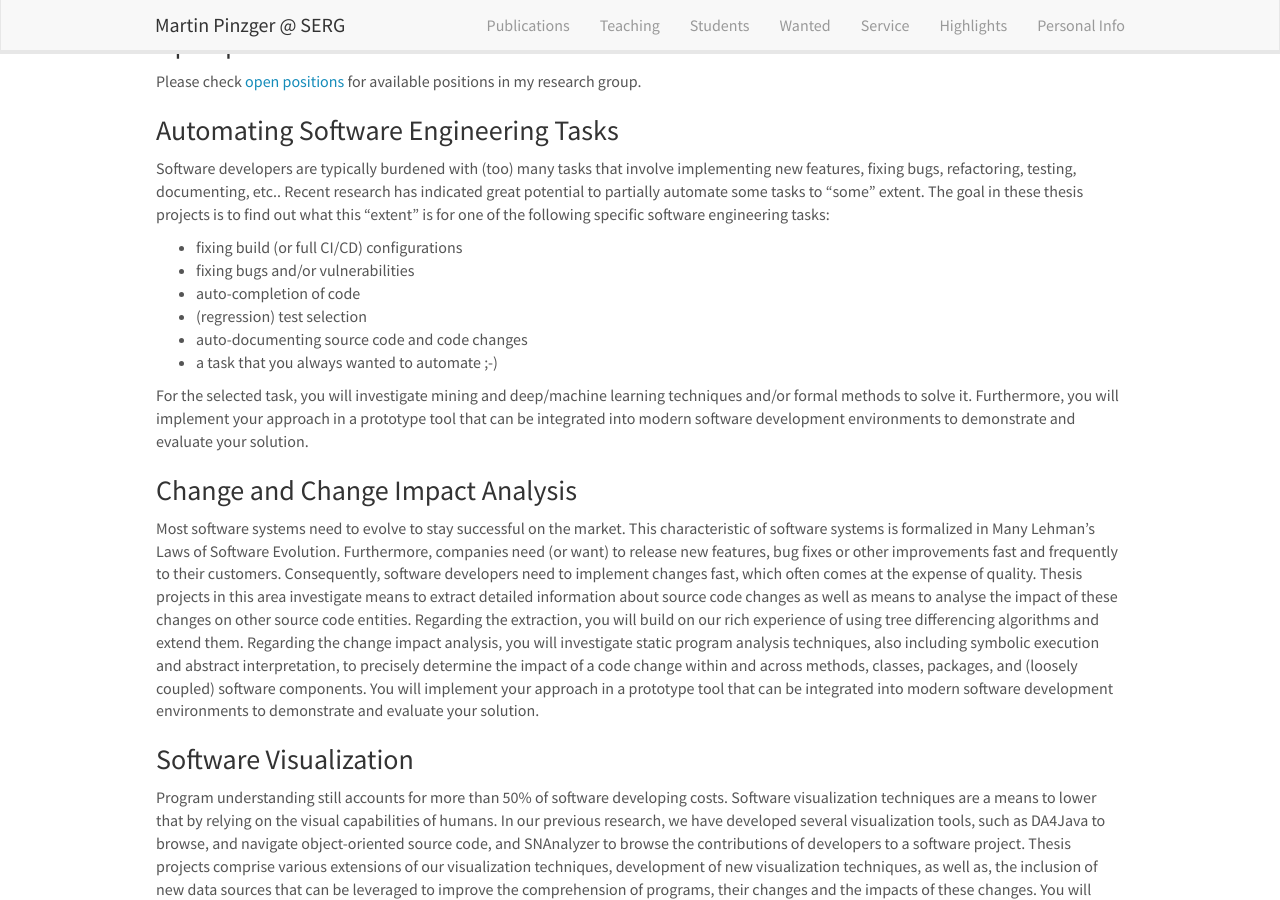
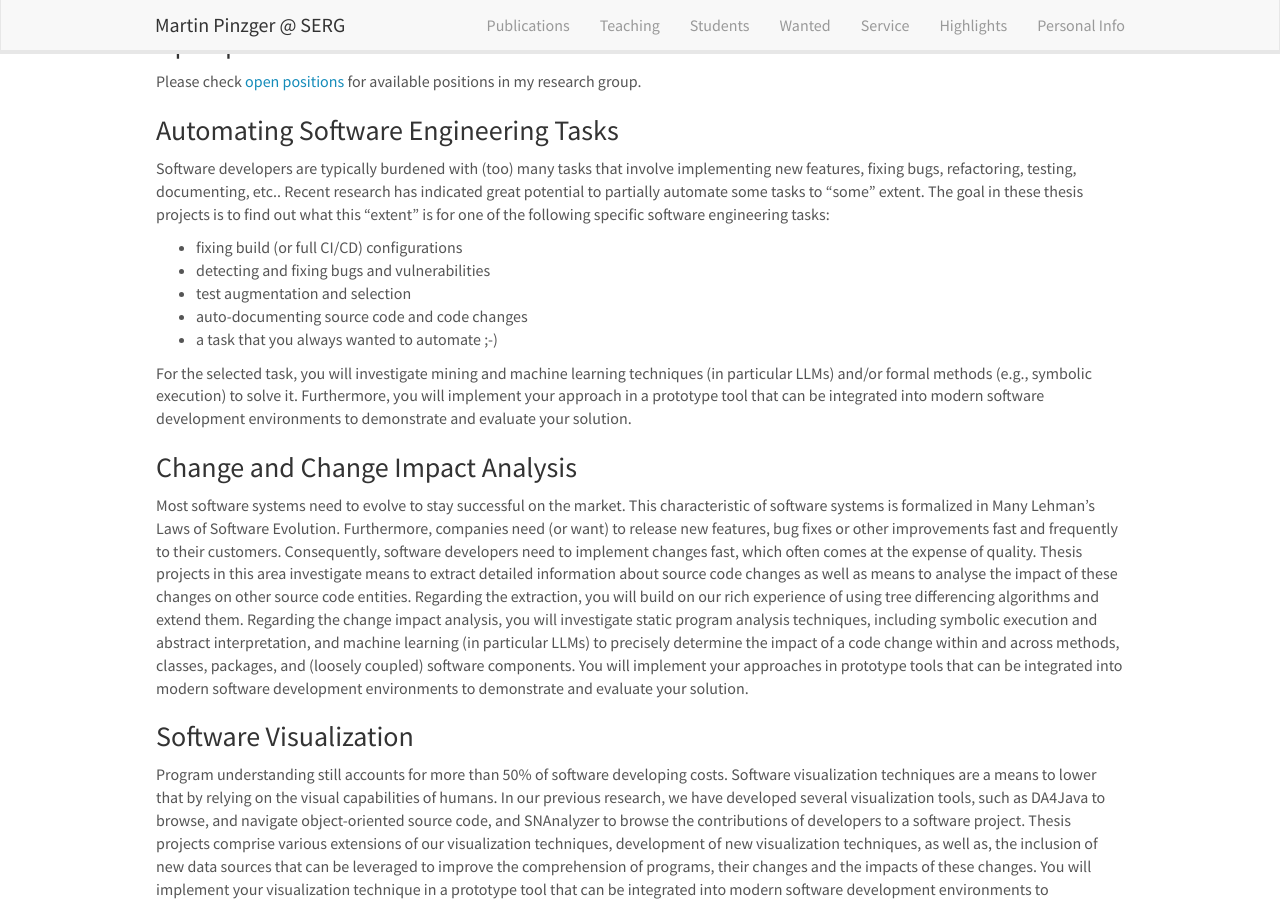
Before and after one commit to pinzger/pinzger.github.io, a Jekyll site: the page built from _pages/wanted.md, in a window 1280 px wide and 900 px high, scrolled down 437 px. Built offline with Jekyll 4.4.1, drawn with Linux system fonts in a browser that asks for light colours; nearby versions of some CDN libraries.

Commit message:
some more small updates

```diff
--- a/_pages/wanted.md
+++ b/_pages/wanted.md
@@ -28,16 +28,15 @@ Please check [open positions](openpositions) for available positions in my resea
 ### Automating Software Engineering Tasks
 Software developers are typically burdened with (too) many tasks that involve implementing new features, fixing bugs, refactoring, testing, documenting, etc.. Recent research has indicated great potential to partially automate some tasks to "some" extent. The goal in these thesis projects is to find out what this "extent" is for one of the following specific software engineering tasks:
 * fixing build (or full CI/CD) configurations
-* fixing bugs and/or vulnerabilities
-* auto-completion of code
-* (regression) test selection
+* detecting and fixing bugs and vulnerabilities
+* test augmentation and selection
 * auto-documenting source code and code changes
 * a task that you always wanted to automate ;-)
 
-For the selected task, you will investigate mining and deep/machine learning techniques and/or formal methods to solve it. Furthermore, you will implement your approach in a prototype tool that can be integrated into modern software development environments to demonstrate and evaluate your solution.
+For the selected task, you will investigate mining and machine learning techniques (in particular LLMs) and/or formal methods (e.g., symbolic execution) to solve it. Furthermore, you will implement your approach in a prototype tool that can be integrated into modern software development environments to demonstrate and evaluate your solution.
 
 ### Change and Change Impact Analysis
-Most software systems need to evolve to stay successful on the market. This characteristic of software systems is formalized in Many Lehman's Laws of Software Evolution. Furthermore, companies need (or want) to release new features, bug fixes or other improvements fast and frequently to their customers. Consequently, software developers need to implement changes fast, which often comes at the expense of quality. Thesis projects in this area investigate means to extract detailed information about source code changes as well as means to analyse the impact of these changes on other source code entities. Regarding the extraction, you will build on our rich experience of using tree differencing algorithms and extend them. Regarding the change impact analysis, you will investigate static program analysis techniques, also including symbolic execution and abstract interpretation, to precisely determine the impact of a code change within and across methods, classes, packages, and (loosely coupled) software components. You will implement your approach in a prototype tool that can be integrated into modern software development environments to demonstrate and evaluate your solution.
+Most software systems need to evolve to stay successful on the market. This characteristic of software systems is formalized in Many Lehman's Laws of Software Evolution. Furthermore, companies need (or want) to release new features, bug fixes or other improvements fast and frequently to their customers. Consequently, software developers need to implement changes fast, which often comes at the expense of quality. Thesis projects in this area investigate means to extract detailed information about source code changes as well as means to analyse the impact of these changes on other source code entities. Regarding the extraction, you will build on our rich experience of using tree differencing algorithms and extend them. Regarding the change impact analysis, you will investigate static program analysis techniques, including symbolic execution and abstract interpretation, and machine learning (in particular LLMs) to precisely determine the impact of a code change within and across methods, classes, packages, and (loosely coupled) software components. You will implement your approaches in prototype tools that can be integrated into modern software development environments to demonstrate and evaluate your solution.
 
 ### Software Visualization
 Program understanding still accounts for more than 50% of software developing costs. Software visualization techniques are a means to lower that by relying on the visual capabilities of humans. In our previous research, we have developed several visualization tools, such as DA4Java to browse, and navigate object-oriented source code, and SNAnalyzer to browse the contributions of developers to a software project. Thesis projects comprise various extensions of our visualization techniques, development of new visualization techniques, as well as, the inclusion of new data sources that can be leveraged to improve the comprehension of programs, their changes and the impacts of these changes. You will implement your visualization technique in a prototype tool that can be integrated into modern software development environments to demonstrate and evaluate your solution.
```
Also changed, not shown: _pages/highlights.md (+1 -0 lines), _pages/home.md (+4 -2 lines), _pages/service.md (+2 -1 lines).
